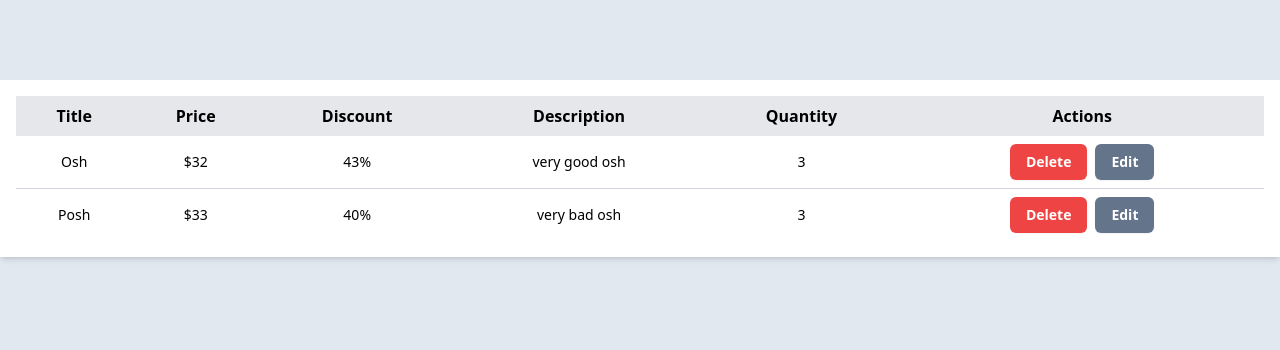
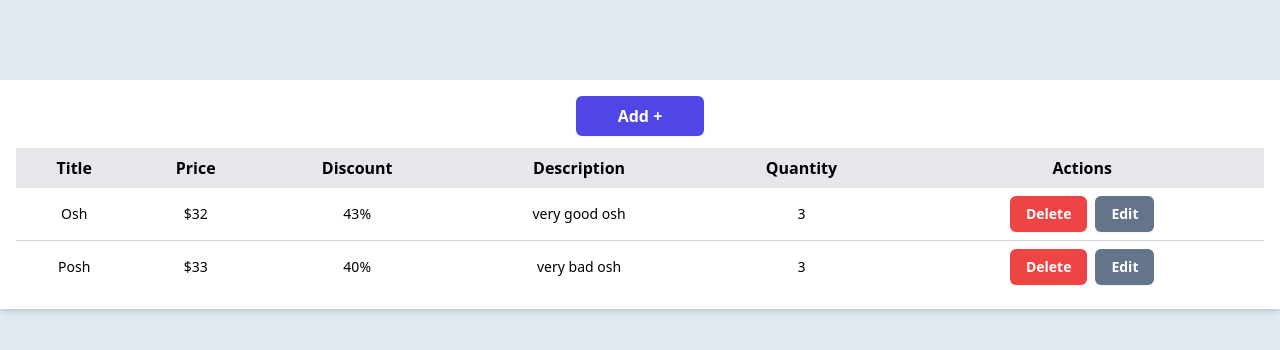
Before and after one commit to macjik/cyber-life-ecommerce, a Next.js app: page /admin in a window 1280 px wide. Shown: the top 350 px of the page. Built offline with nearby package versions, Linux system fonts and the light colour scheme.

Commit message:
add button

```diff
--- a/app/Components/content-dashboard.jsx
+++ b/app/Components/content-dashboard.jsx
@@ -5,6 +5,9 @@ import Button from './button';
 export default async function Dashboard({ children }) {
   return (
     <div className="mt-20 p-4 w-full bg-white shadow-md">
+      <div className="flex justify-center w-full mb-3">
+        <Button className="max-w-32">Add +</Button>
+      </div>
       <div className="overflow-x-auto">
         <table className="w-full table-auto">
           <thead className="bg-gray-200">
@@ -22,7 +25,9 @@ export default async function Dashboard({ children }) {
               <tr key={item.id} className="hover:bg-gray-100">
                 <td className="p-2 text-center text-sm">{item.title}</td>
                 <td className="p-2 text-center text-sm w-auto whitespace-nowrap">${item.price}</td>
-                <td className="p-2 text-center text-sm">{item.discount ? `${item.discount}%` : 'N/A'}</td>
+                <td className="p-2 text-center text-sm">
+                  {item.discount ? `${item.discount}%` : 'N/A'}
+                </td>
                 <td className="p-2 text-center text-sm truncate max-w-xs">{item.description}</td>
                 <td className="p-2 text-center text-sm">{item.quantity}</td>
                 <td className="p-2 text-center text-sm whitespace-nowrap">
```
